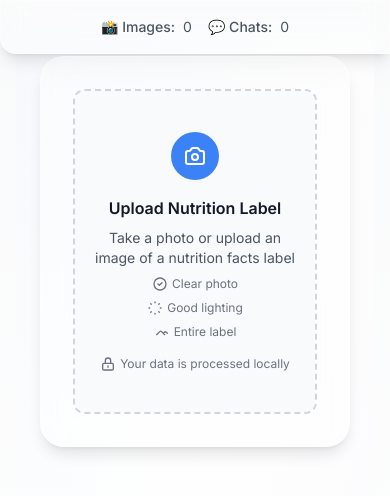
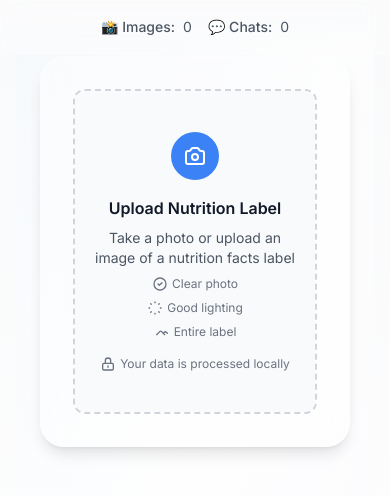
Before and after one commit to createsomethingtoday/nutri-lens, a Next.js app: page / in a window 390 px wide. Shown: the top 496 px of the page. Built offline with nearby package versions, Linux system fonts and the light colour scheme; no server answers.

Commit message:
style: remove shadow from usage counter on mobile

```diff
--- a/src/components/UsageCounter.tsx
+++ b/src/components/UsageCounter.tsx
@@ -1,4 +1,4 @@
-import { FC } from 'react';
+import type { FC } from 'react';
 
 interface UsageCounterProps {
   imageUploads: number;
@@ -7,7 +7,7 @@ interface UsageCounterProps {
 
 const UsageCounter: FC<UsageCounterProps> = ({ imageUploads, chatInteractions }) => {
   return (
-    <div className="fixed top-0 right-0 md:w-auto w-full backdrop-blur-md bg-white/30 border border-white/30 rounded-bl-2xl md:rounded-bl-2xl md:rounded-tr-none p-4 shadow-lg">
+    <div className="fixed top-0 right-0 md:w-auto w-full backdrop-blur-md bg-white/30 border border-white/30 rounded-bl-2xl md:rounded-bl-2xl md:rounded-tr-none p-4 md:shadow-lg">
       <div className="flex md:flex-col gap-4 justify-center text-sm text-gray-600">
         <div className="flex items-center gap-2">
           <span className="font-medium">📸 Images:</span>
```
